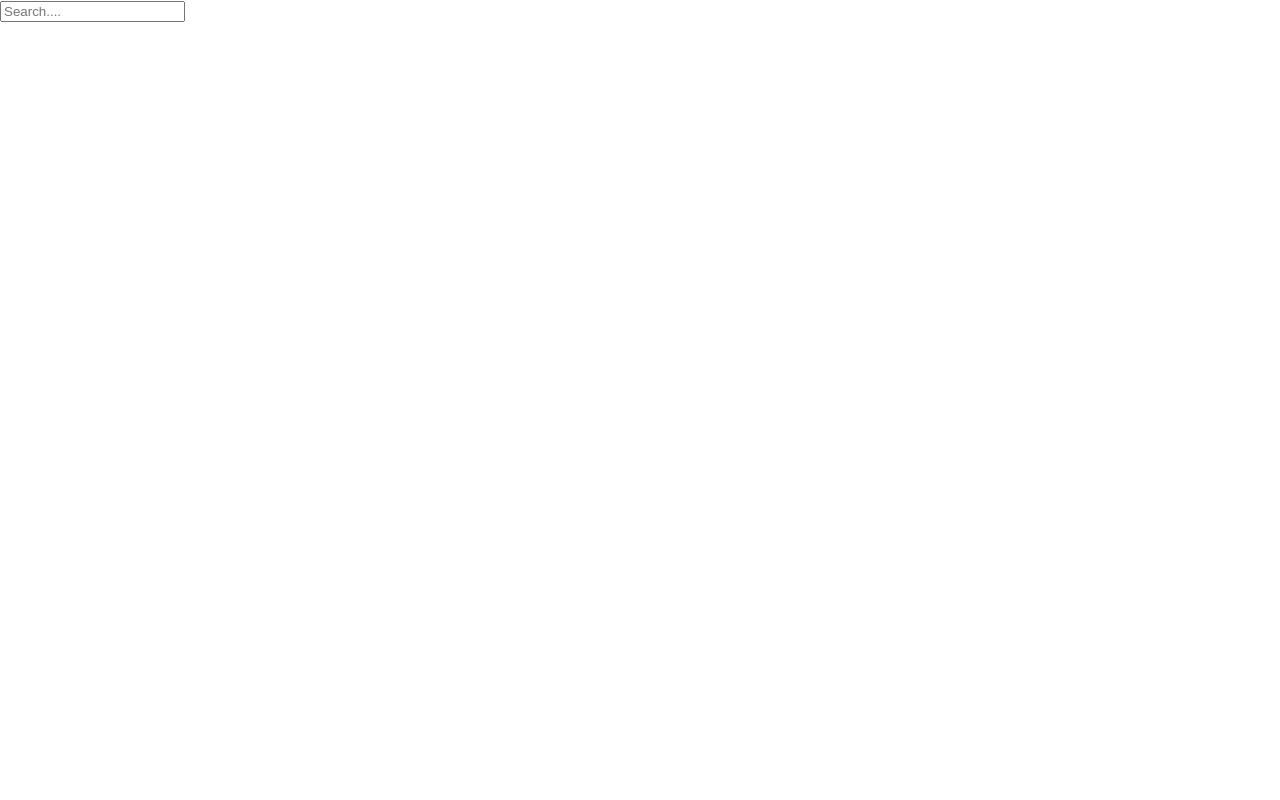
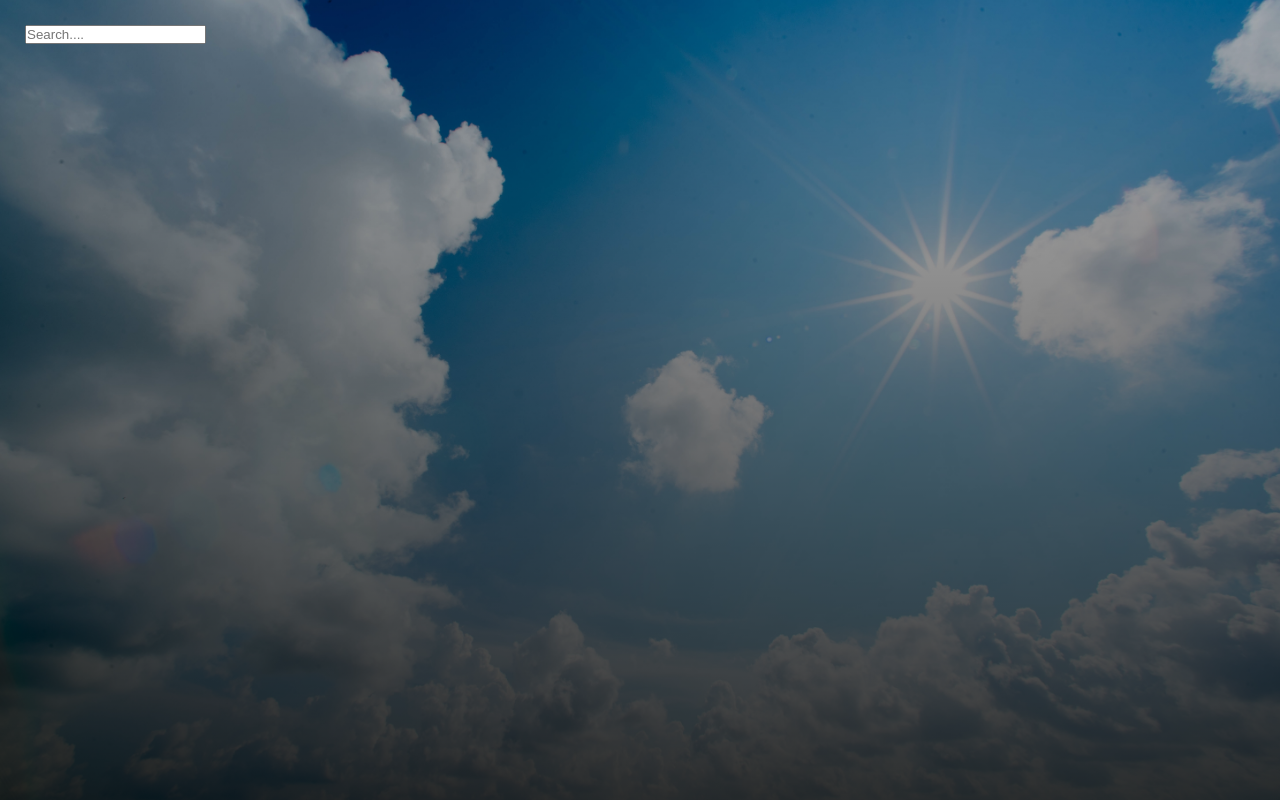
Before and after one commit to mathews1193/weather-app, a React (Create React App) app in the folder weather-app/: page / in a window 1280 px wide. Built offline with nearby package versions, Linux system fonts and the light colour scheme.

Commit message:
add weather images to main page

```diff
--- a/weather-app/src/App.js
+++ b/weather-app/src/App.js
@@ -4,15 +4,16 @@
   key:"1ac74a3d55fa77c410c13c10ed1a4649",
   base:"https://api.openweathermap.org/data/2.5/"
 }
+
 function App() {
   return (
-    <div className="App">
+    <div className="app">
       <main>
-        <div className = "search-box">
+        <div className="search-box">
           <input
           type="text"
-          classname="search-bar"
-          placeholder= "Search...."
+          className="search-bar"
+          placeholder="Search...."
           />
         </div>
       </main>
--- a/weather-app/src/index.css
+++ b/weather-app/src/index.css
@@ -1,13 +1,31 @@
-body {
+*{
   margin: 0;
-  font-family: -apple-system, BlinkMacSystemFont, 'Segoe UI', 'Roboto', 'Oxygen',
-    'Ubuntu', 'Cantarell', 'Fira Sans', 'Droid Sans', 'Helvetica Neue',
-    sans-serif;
-  -webkit-font-smoothing: antialiased;
-  -moz-osx-font-smoothing: grayscale;
+  padding:0;
+  box-sizing:border-box;
 }
 
-code {
-  font-family: source-code-pro, Menlo, Monaco, Consolas, 'Courier New',
-    monospace;
+body{
+  font-family:'montseratt', sans-serif;
 }
+
+.app{
+  background-image: url('./assets/sunny.jpg');
+  background-size:cover;
+  background-position: bottom;
+  transition: 0.4 ease-out;
+}
+.app.snow{
+  background-image: url('./assets/snow.jpg');
+}
+.app.rain{
+  background-image: url('./assets/rain.jpg');
+}
+.app.night{
+  background-image: url('./assets/night.jpg');
+}
+
+main {
+  min-height:100vh;
+  background-image: linear-gradient(to bottom, rgba(0,0,0,0.2), rgba(0,0,0,0.75));
+  padding:25px;
+}
```
Also changed, not shown: 1 other file (tests, documents, lock files or other folders).
